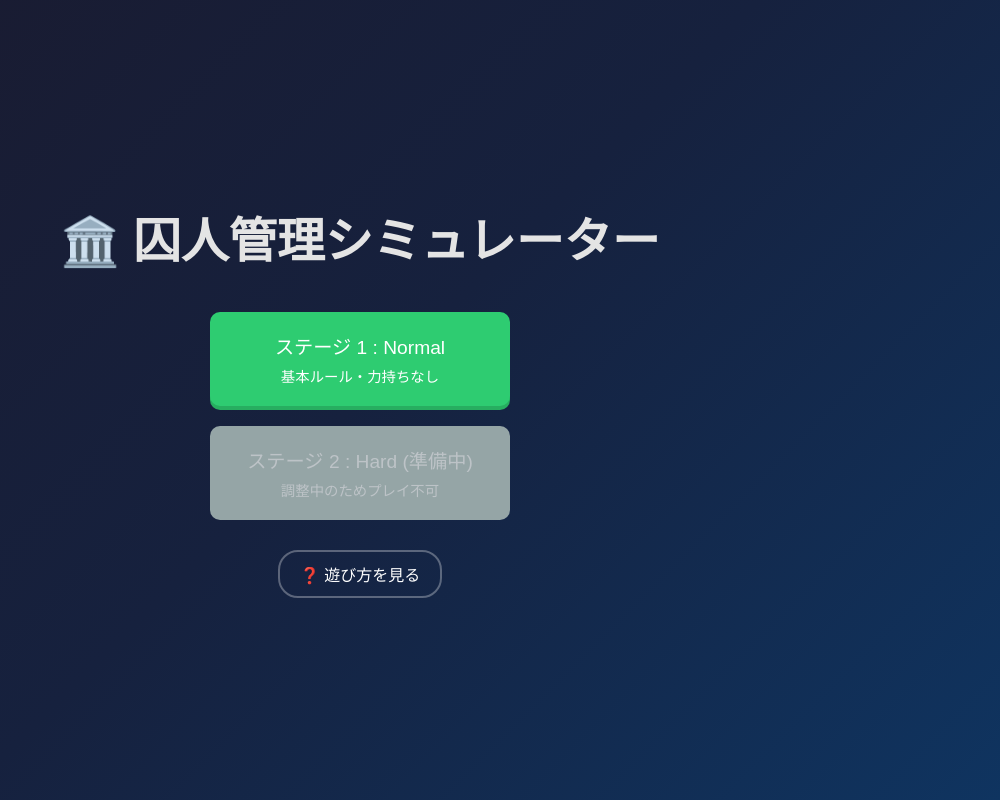
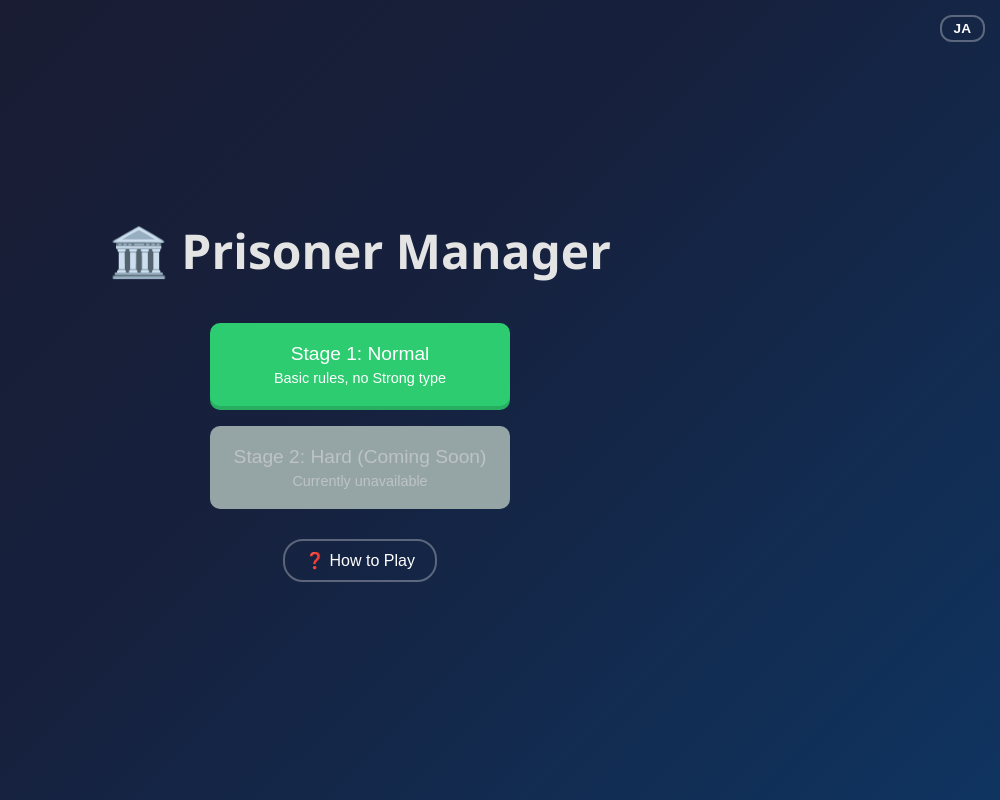
Before and after one commit to mirenn/foxRever, a React (Vite) app: page / in a window 1280 px wide. Shown: the whole page, without its empty margins (280-1280 px from the left). Built offline with nearby package versions, Linux system fonts and the light colour scheme.

Commit message:
feat: Implement the core game application with React, game logic, and internationalization, and update the HTML title.

```diff
--- a/index.html
+++ b/index.html
@@ -3,7 +3,7 @@
   <head>
     <meta charset="UTF-8" />
     <meta name="viewport" content="width=device-width, initial-scale=1.0" />
-    <title>囚人管理ゲーム</title>
+    <title>Prisoner Manager / 囚人管理ゲーム</title>
   </head>
   <body>
     <div id="root"></div>
--- a/src/App.tsx
+++ b/src/App.tsx
@@ -10,50 +10,51 @@ import {
     repairRoom,
     roomHasIncompatiblePair,
 } from './gameLogic';
+import { t, getLanguage, setLanguage, Language } from './i18n';
 
 const HelpModal = ({ onClose }: { onClose: () => void }) => (
     <div className="help-modal-overlay" onClick={onClose}>
         <div className="help-modal" onClick={e => e.stopPropagation()}>
-            <h2>📖 遊び方</h2>
+            <h2>{t('helpTitle')}</h2>
 
             <div className="help-step">
                 <div className="help-step-icon">🗳️</div>
                 <div className="help-step-text">
-                    <strong>1. 囚人を選択</strong><br />
-                    待機エリアの囚人をクリックします。<br />
-                    <span style={{ fontSize: '0.85rem', color: '#bdc3c7' }}>※点滅している囚人が選べます</span>
+                    <strong>{t('helpStep1Title')}</strong><br />
+                    {t('helpStep1Desc')}<br />
+                    <span style={{ fontSize: '0.85rem', color: '#bdc3c7' }}>{t('helpStep1Note')}</span>
                 </div>
             </div>
 
             <div className="help-step">
                 <div className="help-step-icon">🏠</div>
                 <div className="help-step-text">
-                    <strong>2. 部屋に配置</strong><br />
-                    光っている部屋（空きあり）をクリックして入れます。<br />
-                    <span style={{ fontSize: '0.85rem', color: '#bdc3c7' }}>※定員は1部屋2名まで</span>
+                    <strong>{t('helpStep2Title')}</strong><br />
+                    {t('helpStep2Desc')}<br />
+                    <span style={{ fontSize: '0.85rem', color: '#bdc3c7' }}>{t('helpStep2Note')}</span>
                 </div>
             </div>
 
             <div className="help-step">
                 <div className="help-step-icon">👮</div>
                 <div className="help-step-text">
-                    <strong>3. 巡回して鎮める</strong><br />
-                    「巡回」ボタンで、1日2回まで部屋の脱獄度を0にリセットできます。<br />
-                    <span style={{ fontSize: '0.85rem', color: '#bdc3c7' }}>※脱獄寸前の部屋を鎮めましょう！</span>
+                    <strong>{t('helpStep3Title')}</strong><br />
+                    {t('helpStep3Desc')}<br />
+                    <span style={{ fontSize: '0.85rem', color: '#bdc3c7' }}>{t('helpStep3Note')}</span>
                 </div>
             </div>
 
             <div className="help-step">
                 <div className="help-step-icon">🏆</div>
                 <div className="help-step-text">
-                    <strong>4. クリア条件</strong><br />
-                    3日間、脱獄を防ぎきれば勝利です！<br />
-                    <span style={{ fontSize: '0.85rem', color: '#bdc3c7' }}>※夜の変身や相性にも注意...</span>
+                    <strong>{t('helpStep4Title')}</strong><br />
+                    {t('helpStep4Desc')}<br />
+                    <span style={{ fontSize: '0.85rem', color: '#bdc3c7' }}>{t('helpStep4Note')}</span>
                 </div>
             </div>
 
             <button className="help-close-btn" onClick={onClose}>
-                閉じる
+                {t('closeBtn')}
             </button>
         </div>
     </div>
@@ -65,6 +66,14 @@ function App() {
     const [spawnTimer, setSpawnTimer] = useState(GAME_CONFIG.PRISONER_SPAWN_INTERVAL);
     const [repairMode, setRepairMode] = useState(false);
     const [showHelp, setShowHelp] = useState(false);
+    const [lang, setLang] = useState<Language>(getLanguage());
+
+    // 言語切替
+    const toggleLanguage = useCallback(() => {
+        const newLang = lang === 'ja' ? 'en' : 'ja';
+        setLanguage(newLang);
+        setLang(newLang);
+    }, [lang]);
 
     // ゲームループ（1秒ごと）
     useEffect(() => {
@@ -96,11 +105,9 @@ function App() {
         if (gameState.phase !== 'playing') return;
 
         if (repairMode) {
-            // 修理モード
             setGameState(prev => repairRoom(prev, roomId));
             setRepairMode(false);
         } else if (selectedPrisonerId) {
-            // 配置モード
             setGameState(prev => placePrisoner(prev, selectedPrisonerId, roomId));
             setSelectedPrisonerId(null);
         }
@@ -166,10 +173,10 @@ function App() {
     // 囚人タイプ名取得
     const getPrisonerTypeName = (type: string) => {
         switch (type) {
-            case 'werewolf': return '狼男';
-            case 'vampire': return 'バンパイア';
-            case 'strong': return '力持ち';
-            default: return '普通';
+            case 'werewolf': return t('typeWerewolf');
+            case 'vampire': return t('typeVampire');
+            case 'strong': return t('typeStrong');
+            default: return t('typeNormal');
         }
     };
 
@@ -180,12 +187,35 @@ function App() {
         return '#27ae60';
     };
 
+    // 言語切替ボタン
+    const langToggle = (
+        <button
+            onClick={toggleLanguage}
+            style={{
+                background: 'none',
+                border: '2px solid rgba(255,255,255,0.3)',
+                color: 'white',
+                padding: '4px 12px',
+                borderRadius: '12px',
+                cursor: 'pointer',
+                fontSize: '0.85rem',
+                fontWeight: 'bold',
+            }}
+            title={lang === 'ja' ? 'Switch to English' : '日本語に切替'}
+        >
+            {lang === 'ja' ? 'EN' : 'JA'}
+        </button>
+    );
+
     // タイトル画面
     if (gameState.phase === 'title') {
         return (
             <div className="game-container" style={{ display: 'flex', justifyContent: 'center', alignItems: 'center', height: '100vh', flexDirection: 'column', gap: '20px' }}>
+                <div style={{ position: 'absolute', top: '15px', right: '15px' }}>
+                    {langToggle}
+                </div>
                 <h1 style={{ fontSize: '3rem', marginBottom: '20px', textAlign: 'center' }}>
-                    🏛️ 囚人管理シミュレーター
+                    {t('gameTitle')}
                 </h1>
 
                 <div style={{ display: 'flex', gap: '20px', flexDirection: 'column', width: '300px' }}>
@@ -202,9 +232,9 @@ function App() {
                             boxShadow: '0 4px 0 #27ae60'
                         }}
                     >
-                        ステージ 1 : Normal
+                        {t('stage1Label')}
                         <div style={{ fontSize: '0.9rem', marginTop: '5px' }}>
-                            基本ルール・力持ちなし
+                            {t('stage1Desc')}
                         </div>
                     </button>
 
@@ -221,9 +251,9 @@ function App() {
                             boxShadow: 'none'
                         }}
                     >
-                        ステージ 2 : Hard (準備中)
+                        {t('stage2Label')}
                         <div style={{ fontSize: '0.9rem', marginTop: '5px' }}>
-                            調整中のためプレイ不可
+                            {t('stage2Desc')}
                         </div>
                     </button>
                 </div>
@@ -244,7 +274,7 @@ function App() {
                         fontSize: '1rem'
                     }}
                 >
-                    ❓ 遊び方を見る
+                    {t('howToPlayBtn')}
                 </button>
 
                 {showHelp && <HelpModal onClose={() => setShowHelp(false)} />}
@@ -261,26 +291,27 @@ function App() {
                         className={`patrol-btn ${repairMode ? 'active' : ''}`}
                         onClick={handleRepairClick}
                         disabled={gameState.inspectionsRemaining <= 0}
-                        title={repairMode ? '部屋をクリックして脱獄度を0にする' : `残り巡回回数: ${gameState.inspectionsRemaining}`}
+                        title={repairMode ? t('patrolHintOn') : `${t('patrolsRemaining')}: ${gameState.inspectionsRemaining}`}
                     >
-                        👮 巡回{repairMode ? ' ON' : ''} ({gameState.inspectionsRemaining}/{GAME_CONFIG.REPAIRS_PER_DAY})
+                        👮 {t('patrolLabel')}{repairMode ? ' ON' : ''} ({gameState.inspectionsRemaining}/{GAME_CONFIG.REPAIRS_PER_DAY})
                     </button>
                     <span className="stage-info" style={{ fontWeight: 'bold', color: '#f1c40f' }}>
                         STAGE {gameState.currentStage}
                     </span>
                     <span className="day">Day {gameState.day} / {GAME_CONFIG.TOTAL_DAYS}</span>
                     <span className={`time-of-day ${gameState.timeOfDay}`}>
-                        {gameState.timeOfDay === 'day' ? '☀️ 昼' : '🌙 夜'}
+                        {gameState.timeOfDay === 'day' ? `☀️ ${t('dayLabel')}` : `🌙 ${t('nightLabel')}`}
                     </span>
                     <span className="time-remaining">
-                        残り {gameState.timeRemaining}秒
+                        {t('timeRemaining')(gameState.timeRemaining)}
                     </span>
                 </div>
                 <div className="header-right">
+                    {langToggle}
                     <button
                         className="help-toggle-btn"
                         onClick={() => setShowHelp(true)}
-                        title="遊び方"
+                        title={t('howToPlayTooltip')}
                     >
                         ?
                     </button>
@@ -288,7 +319,7 @@ function App() {
             </header>
             {repairMode && (
                 <div className="patrol-hint">
-                    ⚠️ 巡回モード: 部屋をクリックして脱獄度を0にする
+                    {t('patrolModeHint')}
                 </div>
             )}
 
@@ -304,9 +335,9 @@ function App() {
                 }}
             >
                 <h2>
-                    📥 待機エリア ({gameState.waitingPrisoners.length}/{GAME_CONFIG.MAX_WAITING_PRISONERS})
+                    {t('waitingAreaTitle')} ({gameState.waitingPrisoners.length}/{GAME_CONFIG.MAX_WAITING_PRISONERS})
                     <span style={{ marginLeft: '20px', fontSize: '0.9rem', color: '#95a5a6' }}>
-                        次の囚人まで: {spawnTimer}秒
+                        {t('nextPrisoner')(spawnTimer)}
                     </span>
                 </h2>
                 <div className="waiting-prisoners">
@@ -327,7 +358,7 @@ function App() {
                     ))}
                     {gameState.waitingPrisoners.length === 0 && (
                         <div style={{ color: '#7f8c8d', padding: '20px' }}>
-                            待機中の囚人はいません
+                            {t('noPrisoners')}
                         </div>
                     )}
                 </div>
@@ -342,7 +373,7 @@ function App() {
                     marginBottom: '15px',
                     color: '#f39c12'
                 }}>
-                    ⚠️ 狼男🐺とバンパイア🧛を同室にすると脱獄度が急上昇します！
+                    {t('compatWarning')}
                 </div>
             )}
 
@@ -366,12 +397,12 @@ function App() {
                             }}
                         >
                             <div className="room-header">
-                                <span className="room-number">部屋 {room.id + 1}</span>
+                                <span className="room-number">{t('roomLabel')(room.id + 1)}</span>
                                 {hasIncompatible && (
-                                    <span title="相性悪い組み合わせ！" style={{ color: '#e74c3c' }}>⚠️</span>
+                                    <span title={t('incompatiblePair')} style={{ color: '#e74c3c' }}>⚠️</span>
                                 )}
                                 {room.hasMoonlight && (
-                                    <span className="moonlight-indicator" title="夜に月光が差し込む">
+                                    <span className="moonlight-indicator" title={t('moonlightTooltip')}>
                                         🌙
                                     </span>
                                 )}
@@ -414,16 +445,16 @@ function App() {
                                                 color: getEscapeColor(prisoner.escapeProgress),
                                                 marginTop: '4px'
                                             }}>
-                                                脱獄度: {Math.min(Math.round(prisoner.escapeProgress), 100)}%
+                                                {t('escapeLabel')(Math.min(Math.round(prisoner.escapeProgress), 100))}
                                             </div>
                                         )}
                                     </div>
                                 ))}
                                 {room.prisoners.length === 0 && (
                                     <div className="room-empty">
-                                        空室
-                                        {selectedPrisonerId && <div style={{ marginTop: '10px' }}>クリックで配置</div>}
-                                        {repairMode && <div style={{ marginTop: '10px', color: '#3498db' }}>巡回する</div>}
+                                        {t('emptyRoom')}
+                                        {selectedPrisonerId && <div style={{ marginTop: '10px' }}>{t('clickToAssign')}</div>}
+                                        {repairMode && <div style={{ marginTop: '10px', color: '#3498db' }}>{t('patrolRoom')}</div>}
                                     </div>
                                 )}
                             </div>
@@ -437,10 +468,10 @@ function App() {
             {(gameState.phase === 'result') && (
                 <div className="game-overlay">
                     <div className={`game-result ${gameState.isVictory ? 'victory' : 'game-over'}`}>
-                        <h2>{gameState.isVictory ? '🎉 勝利！' : '💀 ゲームオーバー'}</h2>
+                        <h2>{gameState.isVictory ? t('victoryTitle') : t('gameOverTitle')}</h2>
                         <p>
                             {gameState.isVictory
-                                ? '3日間、暴動を防ぎました！'
+                                ? t('victoryMsg')
                                 : gameState.gameOverReason}
                         </p>
 
@@ -449,8 +480,8 @@ function App() {
                             <button
                                 onClick={() => {
                                     const text = gameState.isVictory
-                                        ? `囚人管理シミュレーター(Stage ${gameState.currentStage})をクリアしました！暴動を防ぎきった！`
-                                        : `囚人管理シミュレーター(Stage ${gameState.currentStage})でゲームオーバー... ${gameState.gameOverReason}`;
+                                        ? t('tweetVictory')(gameState.currentStage)
+                                        : t('tweetDefeat')(gameState.currentStage, gameState.gameOverReason || '');
                                     const url = "https://twitter.com/intent/tweet?text=" + encodeURIComponent(text + " #PrisonerManager");
                                     window.open(url, '_blank');
                                 }}
@@ -469,16 +500,16 @@ function App() {
                                     margin: '0 auto'
                                 }}
                             >
-                                🐦 結果をポストする
+                                {t('postResult')}
                             </button>
                         </div>
 
                         <div style={{ display: 'flex', gap: '10px', justifyContent: 'center', marginTop: '20px' }}>
                             <button className="restart-button" onClick={handleRestart}>
-                                🔄 もう一度 ({gameState.currentStage === 1 ? 'Normal' : 'Hard'})
+                                {t('retryBtn')(gameState.currentStage === 1 ? 'Normal' : 'Hard')}
                             </button>
                             <button className="restart-button" onClick={handleBackToTitle} style={{ background: '#95a5a6' }}>
-                                🏠 タイトルへ
+                                {t('titleBtn')}
                             </button>
                         </div>
                     </div>
--- /dev/null
+++ b/src/i18n.ts
@@ -0,0 +1,111 @@
+export type Language = 'ja' | 'en';
+
+const translations = {
+  // Title screen
+  gameTitle: { ja: '🏛️ 囚人管理シミュレーター', en: '🏛️ Prisoner Manager' },
+  stage1Label: { ja: 'ステージ 1 : Normal', en: 'Stage 1: Normal' },
+  stage1Desc: { ja: '基本ルール・力持ちなし', en: 'Basic rules, no Strong type' },
+  stage2Label: { ja: 'ステージ 2 : Hard (準備中)', en: 'Stage 2: Hard (Coming Soon)' },
+  stage2Desc: { ja: '調整中のためプレイ不可', en: 'Currently unavailable' },
+  howToPlayBtn: { ja: '❓ 遊び方を見る', en: '❓ How to Play' },
+
+  // Help modal
+  helpTitle: { ja: '📖 遊び方', en: '📖 How to Play' },
+  helpStep1Title: { ja: '1. 囚人を選択', en: '1. Select a Prisoner' },
+  helpStep1Desc: { ja: '待機エリアの囚人をクリックします。', en: 'Click a prisoner in the waiting area.' },
+  helpStep1Note: { ja: '※点滅している囚人が選べます', en: 'Blinking prisoners can be selected' },
+  helpStep2Title: { ja: '2. 部屋に配置', en: '2. Assign to Room' },
+  helpStep2Desc: { ja: '光っている部屋（空きあり）をクリックして入れます。', en: 'Click a highlighted room (with vacancy) to place them.' },
+  helpStep2Note: { ja: '※定員は1部屋2名まで', en: 'Max 2 prisoners per room' },
+  helpStep3Title: { ja: '3. 巡回して鎮める', en: '3. Patrol to Calm' },
+  helpStep3Desc: { ja: '「巡回」ボタンで、1日2回まで部屋の脱獄度を0にリセットできます。', en: 'Use the "Patrol" button to reset escape progress to 0 (2x per day).' },
+  helpStep3Note: { ja: '※脱獄寸前の部屋を鎮めましょう！', en: 'Calm down rooms before they escape!' },
+  helpStep4Title: { ja: '4. クリア条件', en: '4. Victory Condition' },
+  helpStep4Desc: { ja: '3日間、脱獄を防ぎきれば勝利です！', en: 'Survive 3 days without any escapes to win!' },
+  helpStep4Note: { ja: '※夜の変身や相性にも注意...', en: 'Watch out for night transformations and compatibility...' },
+  closeBtn: { ja: '閉じる', en: 'Close' },
+
+  // Header / Play screen
+  patrolLabel: { ja: '巡回', en: 'Patrol' },
+  patrolHintOn: { ja: '部屋をクリックして脱獄度を0にする', en: 'Click a room to reset escape progress to 0' },
+  patrolsRemaining: { ja: '残り巡回回数', en: 'Patrols remaining' },
+  dayLabel: { ja: '昼', en: 'Day' },
+  nightLabel: { ja: '夜', en: 'Night' },
+  timeRemaining: { ja: (s: number) => `残り ${s}秒`, en: (s: number) => `${s}s left` },
+  howToPlayTooltip: { ja: '遊び方', en: 'How to Play' },
+  patrolModeHint: { ja: '⚠️ 巡回モード: 部屋をクリックして脱獄度を0にする', en: '⚠️ Patrol Mode: Click a room to reset escape progress to 0' },
+
+  // Waiting area
+  waitingAreaTitle: { ja: '📥 待機エリア', en: '📥 Waiting Area' },
+  nextPrisoner: { ja: (s: number) => `次の囚人まで: ${s}秒`, en: (s: number) => `Next prisoner in: ${s}s` },
+  noPrisoners: { ja: '待機中の囚人はいません', en: 'No prisoners waiting' },
+  compatWarning: { ja: '⚠️ 狼男🐺とバンパイア🧛を同室にすると脱獄度が急上昇します！', en: '⚠️ Putting Werewolf 🐺 and Vampire 🧛 together will rapidly increase escape progress!' },
+
+  // Prisoner types
+  typeNormal: { ja: '普通', en: 'Normal' },
+  typeWerewolf: { ja: '狼男', en: 'Werewolf' },
+  typeVampire: { ja: 'バンパイア', en: 'Vampire' },
+  typeStrong: { ja: '力持ち', en: 'Strong' },
+
+  // Rooms
+  roomLabel: { ja: (n: number) => `部屋 ${n}`, en: (n: number) => `Room ${n}` },
+  incompatiblePair: { ja: '相性悪い組み合わせ！', en: 'Incompatible pair!' },
+  moonlightTooltip: { ja: '夜に月光が差し込む', en: 'Moonlight shines in at night' },
+  escapeLabel: { ja: (pct: number) => `脱獄度: ${pct}%`, en: (pct: number) => `Escape: ${pct}%` },
+  emptyRoom: { ja: '空室', en: 'Empty' },
+  clickToAssign: { ja: 'クリックで配置', en: 'Click to assign' },
+  patrolRoom: { ja: '巡回する', en: 'Patrol' },
+
+  // Result screen
+  victoryTitle: { ja: '🎉 勝利！', en: '🎉 Victory!' },
+  gameOverTitle: { ja: '💀 ゲームオーバー', en: '💀 Game Over' },
+  victoryMsg: { ja: '3日間、暴動を防ぎました！', en: 'You prevented riots for 3 days!' },
+  postResult: { ja: '🐦 結果をポストする', en: '🐦 Post Result' },
+  retryBtn: { ja: (mode: string) => `🔄 もう一度 (${mode})`, en: (mode: string) => `🔄 Retry (${mode})` },
+  titleBtn: { ja: '🏠 タイトルへ', en: '🏠 Title' },
+  tweetVictory: {
+    ja: (stage: number) => `囚人管理シミュレーター(Stage ${stage})をクリアしました！暴動を防ぎきった！`,
+    en: (stage: number) => `Cleared Prisoner Manager (Stage ${stage})! Prevented all riots!`,
+  },
+  tweetDefeat: {
+    ja: (stage: number, reason: string) => `囚人管理シミュレーター(Stage ${stage})でゲームオーバー... ${reason}`,
+    en: (stage: number, reason: string) => `Game Over in Prisoner Manager (Stage ${stage})... ${reason}`,
+  },
+
+  // Game over reasons
+  werewolfBerserk: {
+    ja: (roomNum: number) => `部屋${roomNum}で狼男が暴走！月光で変身してしまった！`,
+    en: (roomNum: number) => `Werewolf went berserk in Room ${roomNum}! Transformed under moonlight!`,
+  },
+  prisonerEscaped: {
+    ja: (name: string, roomNum: number) => `${name}（部屋${roomNum}）が脱獄！見回りが足りなかった！`,
+    en: (name: string, roomNum: number) => `${name} (Room ${roomNum}) escaped! Not enough patrols!`,
+  },
+  waitingOverflow: {
+    ja: '待機エリアが溢れた！囚人たちが暴動を起こした！',
+    en: 'Waiting area overflowed! Prisoners rioted!',
+  },
+} as const;
+
+// Detect browser language: Japanese if navigator.language starts with 'ja', otherwise English
+function detectLanguage(): Language {
+  if (typeof navigator !== 'undefined') {
+    return navigator.language.startsWith('ja') ? 'ja' : 'en';
+  }
+  return 'en';
+}
+
+// Current language state
+let currentLang: Language = detectLanguage();
+
+export function setLanguage(lang: Language) {
+  currentLang = lang;
+}
+
+export function getLanguage(): Language {
+  return currentLang;
+}
+
+export function t(key: keyof typeof translations): any {
+  return (translations[key] as any)[currentLang];
+}
```
Also changed, not shown: src/gameLogic.ts (+4 -3 lines).
